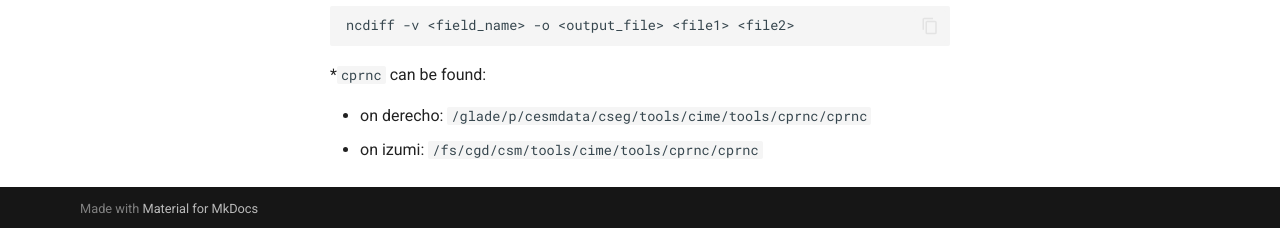
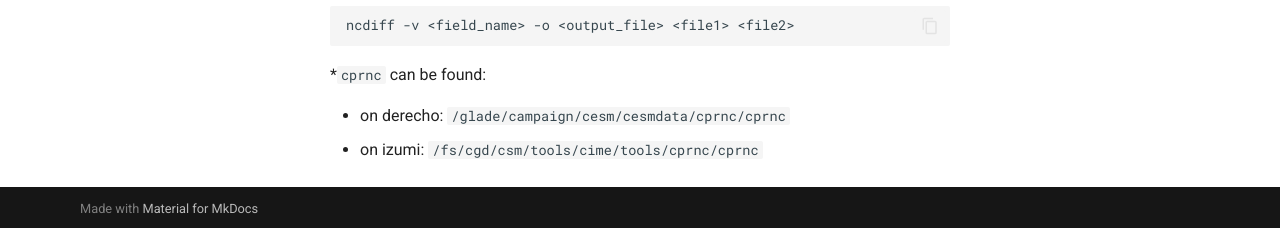
Before and after one commit to kuanchihwang/CAM-SIMA-Docs, an MkDocs documentation site: the page built from docs/usage/history.md, in a window 1280 px wide and 900 px high, scrolled down 4347 px. Shown: the part 669-897 px from the top of the window. Built offline with MkDocs 1.6.1 and Material for MkDocs 9.7.7, drawn with Linux system fonts in a browser that asks for light colours.

Commit message:
update cprnc path for derecho

```diff
--- a/docs/usage/history.md
+++ b/docs/usage/history.md
@@ -167,5 +167,5 @@ ncdiff -v <field_name> -o <output_file> <file1> <file2>
 
 *`cprnc` can be found:
 
-- on derecho: `/glade/p/cesmdata/cseg/tools/cime/tools/cprnc/cprnc`
+- on derecho: `/glade/campaign/cesm/cesmdata/cprnc/cprnc`
 - on izumi: `/fs/cgd/csm/tools/cime/tools/cprnc/cprnc`
```
Also changed, not shown: docs/conversion/back-to-cam.md (+1 -1 lines).
